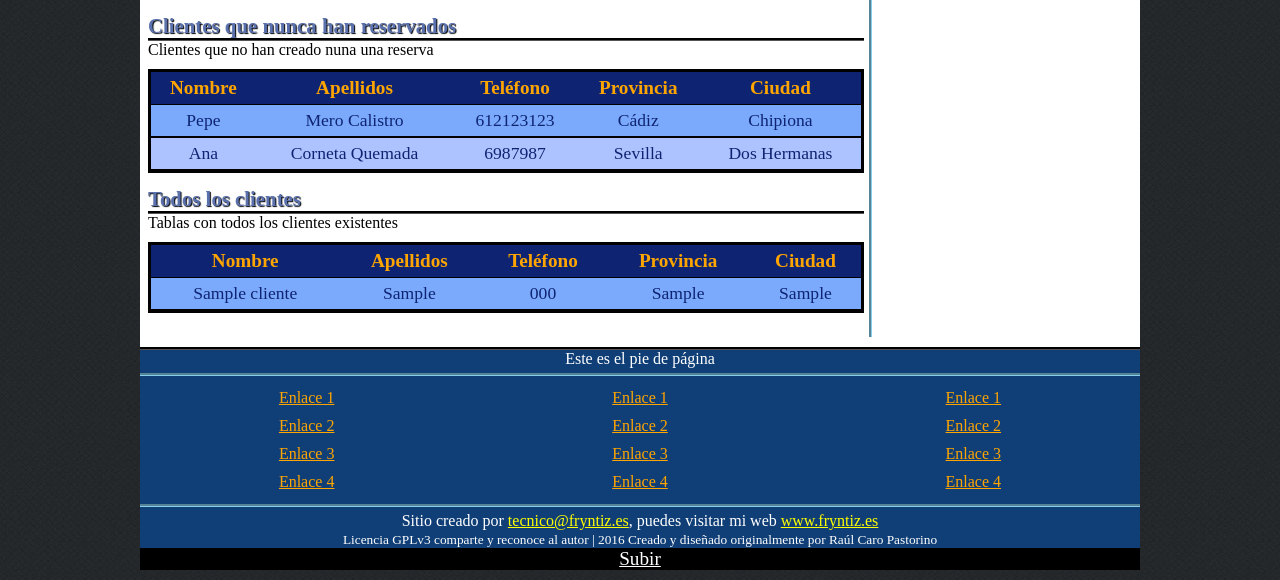
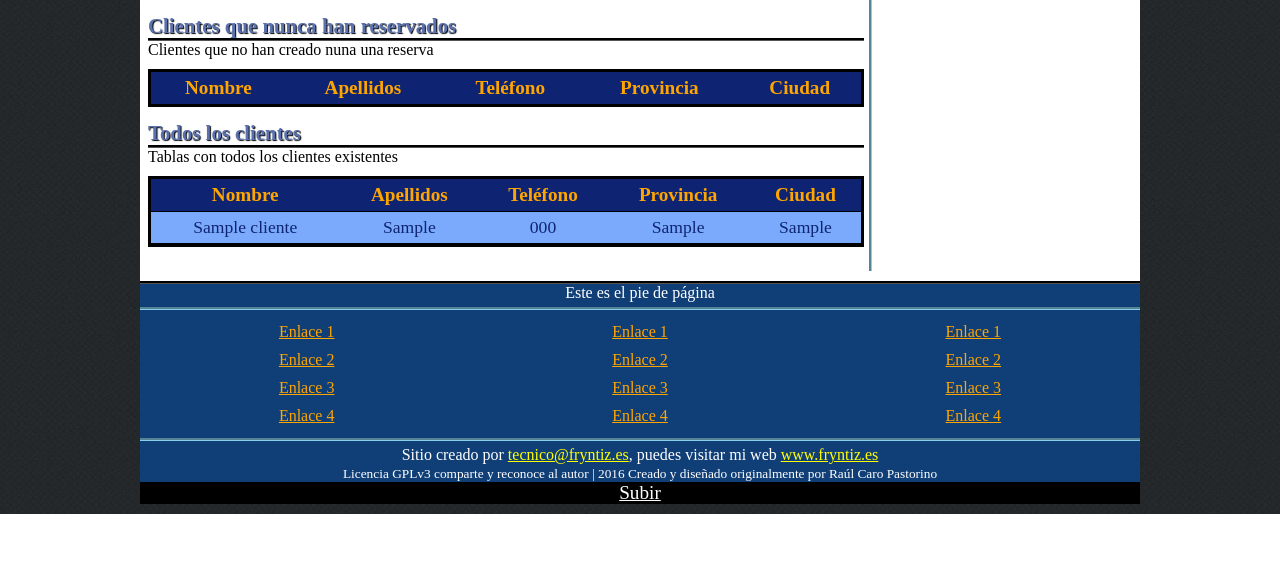
Before and after one commit to raupulus/php-project-practice-gestion_hostal, a PHP site: page /clientes.php in a window 1280 px wide. Shown: the part 624-1204 px from the top of the page. After the commit the page ends 1138 px from the top, so only its background shows below. Run offline with PHP 8.4, Linux system fonts and the light colour scheme; tables that the repository leaves empty or names only in its code hold one stand-in row (values such as "Sample post"); lists and menus that the app fills with data are empty.

Commit message:
Muestra los clientes que nunca han reservado

```diff
--- a/clientes.php
+++ b/clientes.php
@@ -133,22 +133,20 @@
                                 <th>Ciudad</th>
                             </tr>
 
-                            <!--Temporal para diseño, esta parte se llena con la BD-->
-                            <tr>
-                                <td>Pepe</td>
-                                <td>Mero Calistro</td>
-                                <td>612123123</td>
-                                <td>Cádiz</td>
-                                <td>Chipiona</td>
-                            </tr>
-                            <tr>
-                                <td>Ana</td>
-                                <td>Corneta Quemada</td>
-                                <td>6987987</td>
-                                <td>Sevilla</td>
-                                <td>Dos Hermanas</td>
-                            </tr>
-                            <!--Fin de la parte temporal-->
+                            <?php
+                                $clientes = consulta_clientes_nunca_reservaron();
+                                foreach ($clientes as $key => $value):
+                            ?>
+                                    <tr>
+                                        <td><?= $value['nombre'] ?></td>
+                                        <td><?= $value['apellidos'] ?></td>
+                                        <td><?= $value['telefono'] ?></td>
+                                        <td><?= $value['provincia'] ?></td>
+                                        <td><?= $value['ciudad'] ?></td>
+                                    </tr>
+                            <?php
+                                endforeach;
+                            ?>
                         </table>
                     </section>
 
@@ -166,7 +164,7 @@
                             <?php
                                 $clientes = consulta_clientes_todos();
                                 foreach ($clientes as $key => $value):
-                                ?>
+                            ?>
                                     <tr>
                                         <td><?= $value['nombre'] ?></td>
                                         <td><?= $value['apellidos'] ?></td>
@@ -174,7 +172,7 @@
                                         <td><?= $value['provincia'] ?></td>
                                         <td><?= $value['ciudad'] ?></td>
                                     </tr>
-                                <?php
+                            <?php
                                 endforeach;
                             ?>
                         </table>
```
